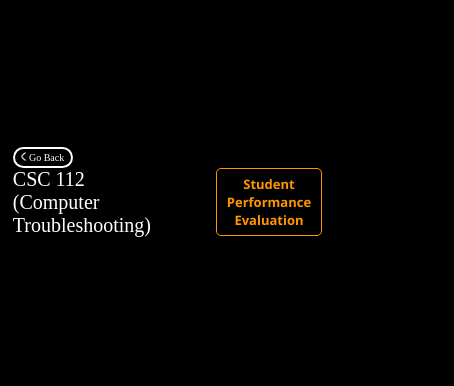
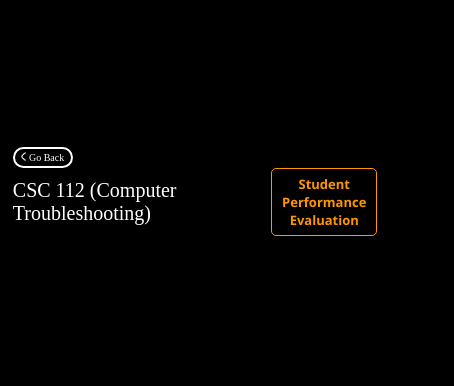
Before and after one commit to SpiDher/UUY_CSC112, a plain HTML site: page index.html in a window 390 px wide. Shown: the part 51-437 px from the top of the page, 454 px wide, since content can reach past the window. Drawn offline with nearby package versions, Linux system fonts and the light colour scheme; a web font is replaced by a local one.

Commit message:
Initial commit for my website project

```diff
--- a/styles/demo.css
+++ b/styles/demo.css
@@ -540,12 +540,22 @@ header.search-container {
 }
 
 @media only screen and (max-width: 500px) {
+    html,
+    body {
+        overflow-x: hidden;
+        margin: 0;
+        padding: 0;
+        width: 100%;
+    }
+    * {
+        box-sizing: border-box;
+    }
     body {
         padding: 0.8rem;
     }
     .main-content {
         padding-left: 0px;
-        max-width: 5%;
+        max-width: 100%;
     }
     .learn-text {
         font-size: 20px;
```
